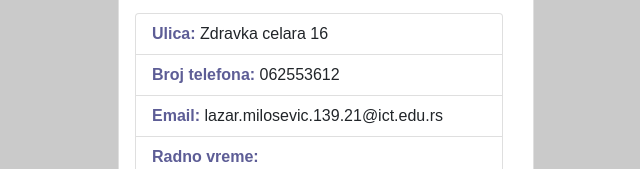
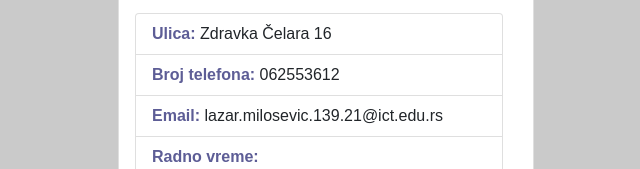
Before and after one commit to lazar146/vPC-Servis, a plain HTML site: page kontakt.html in a window 1280 px wide. Shown: the part 415-584 px from the top of the page, 0-640 px from the left. Drawn offline with nearby package versions, Linux system fonts and the light colour scheme; no server answers; a web font is replaced by a local one.

Commit message:
Add files via upload

```diff
--- a/kontakt.html
+++ b/kontakt.html
@@ -53,7 +53,7 @@
                   <p class="card-text">
                     <div class="card ress" style="width: 23rem;">
                         <ul class="list-group list-group-flush">
-                          <li class="list-group-item"><span id="kon">Ulica:</span> Zdravka celara 16</li>
+                          <li class="list-group-item"><span id="kon">Ulica:</span> Zdravka Čelara 16</li>
                           <li class="list-group-item"><span id="kon">Broj telefona:</span> 062553612</li>
                           <li class="list-group-item"><span id="kon">Email:</span> lazar.milosevic.139.21@ict.edu.rs</li>
                           <li class="list-group-item"><span id="kon">Radno vreme:</span></br> <span id="kon">Radnim danima:</span>10:00-19:00</br><span id="kon">Subotom:</span> 10:00-16:00</br><span id="kon">Nedeljom ne radimo.</span></li>
```
